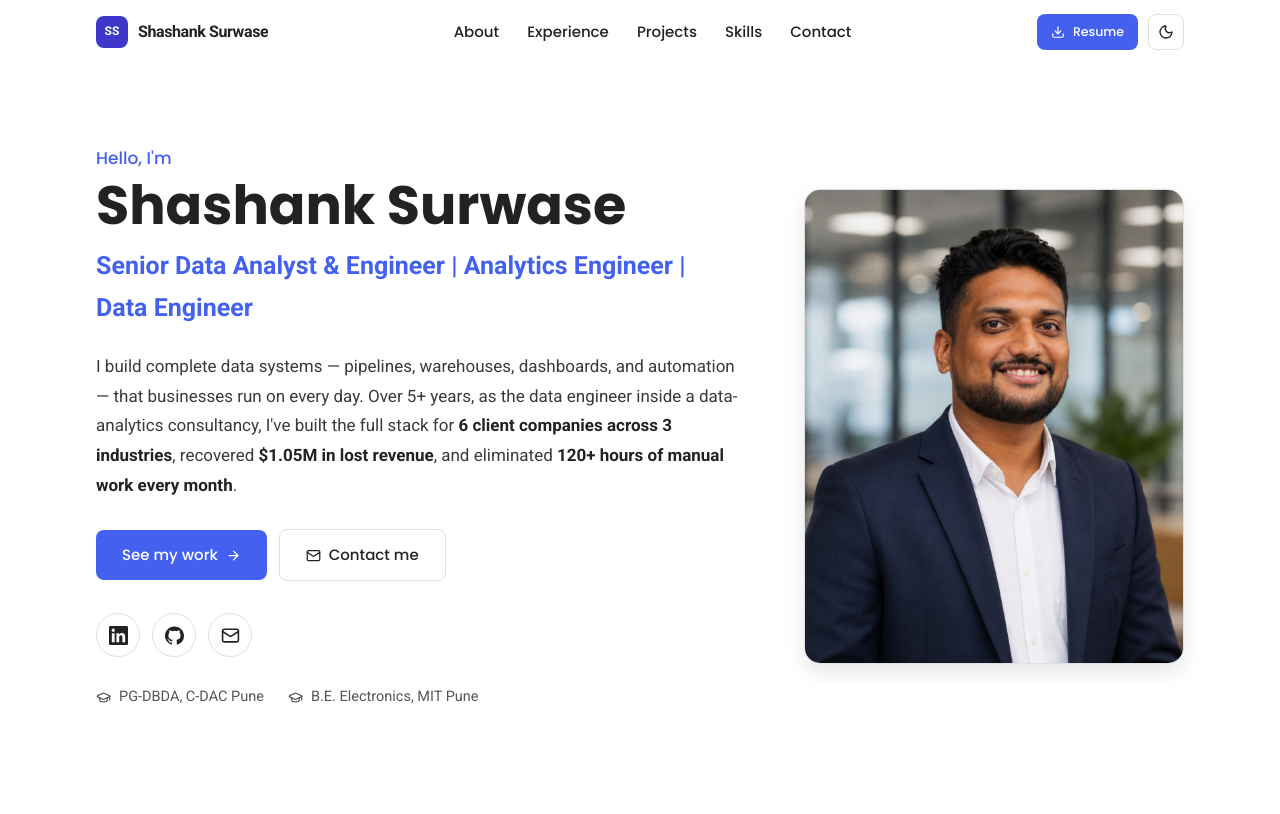
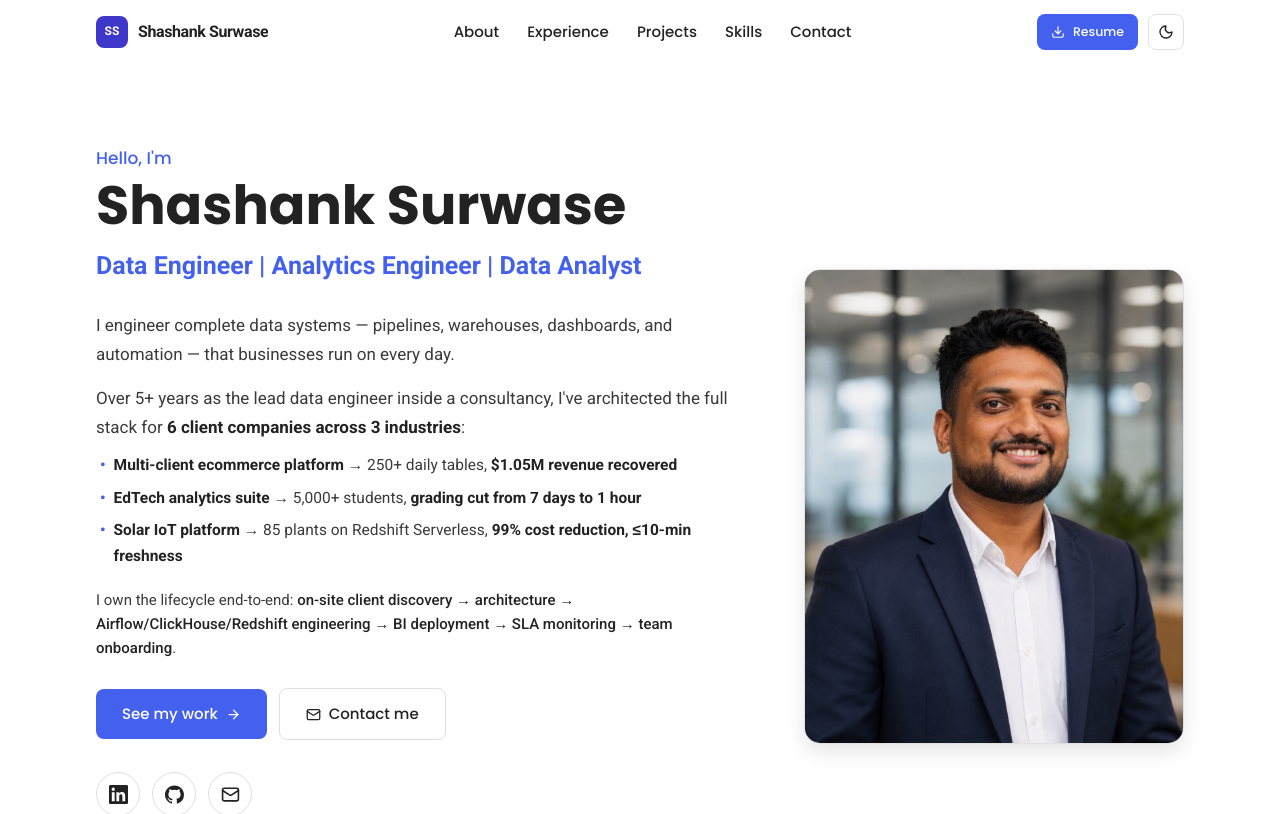
Before and after one commit to ShashankSurwase/Portfolio, a Next.js app: page /Portfolio/ in a window 1280 px wide. Shown: the top 814 px of the page. Built offline with nearby package versions, Linux system fonts and the light colour scheme.

Commit message:
feat: update hero intro with structured bullet metrics and update titles to Data Engineer | Analytics Engineer | Data Analyst

```diff
--- a/components/folio/FolioAbout.tsx
+++ b/components/folio/FolioAbout.tsx
@@ -2,7 +2,7 @@
 import { MapPin, Layers, Boxes, Briefcase, Sun } from "lucide-react";
 
 const FACTS = [
-  { icon: Briefcase, label: "Role", value: "Senior Data & Analytics Engineer" },
+  { icon: Briefcase, label: "Role", value: "Data & Analytics Engineer" },
   { icon: Sun, label: "Focus now", value: "Solar EMS" },
   { icon: Boxes, label: "Industries", value: "E-commerce · EdTech · Renewable Energy" },
   { icon: Layers, label: "Core stack", value: "Python · SQL · Airflow · AWS · Redshift" },
--- a/components/folio/FolioHero.tsx
+++ b/components/folio/FolioHero.tsx
@@ -42,14 +42,41 @@ export default function FolioHero() {
             {PROFILE.title}
           </p>
 
-          <p className="mt-6 text-[17px] leading-[1.75] max-w-2xl">
-            I build complete data systems — pipelines, warehouses, dashboards,
-            and automation — that businesses run on every day. Over 5+ years, as
-            the data engineer inside a data-analytics consultancy, I&apos;ve built the
-            full stack for <strong className="fo-ink">6 client companies across 3 industries</strong>,
-            recovered <strong className="fo-ink">$1.05M in lost revenue</strong>, and eliminated{" "}
-            <strong className="fo-ink">120+ hours of manual work every month</strong>.
-          </p>
+          <div className="mt-6 text-[16px] sm:text-[17px] leading-[1.7] max-w-2xl space-y-4">
+            <p>
+              I engineer complete data systems — pipelines, warehouses, dashboards, and automation — that businesses run on every day.
+            </p>
+
+            <div>
+              <p>
+                Over 5+ years as the lead data engineer inside a consultancy, I&apos;ve architected the full stack for <strong className="fo-ink">6 client companies across 3 industries</strong>:
+              </p>
+              <ul className="mt-2.5 space-y-1.5 pl-1 text-[15px] sm:text-[15.5px]">
+                <li className="flex items-start gap-2">
+                  <span className="text-[var(--fo-accent)] font-bold select-none">•</span>
+                  <span>
+                    <strong className="fo-ink">Multi-client ecommerce platform</strong> → 250+ daily tables, <strong className="fo-ink">$1.05M revenue recovered</strong>
+                  </span>
+                </li>
+                <li className="flex items-start gap-2">
+                  <span className="text-[var(--fo-accent)] font-bold select-none">•</span>
+                  <span>
+                    <strong className="fo-ink">EdTech analytics suite</strong> → 5,000+ students, <strong className="fo-ink">grading cut from 7 days to 1 hour</strong>
+                  </span>
+                </li>
+                <li className="flex items-start gap-2">
+                  <span className="text-[var(--fo-accent)] font-bold select-none">•</span>
+                  <span>
+                    <strong className="fo-ink">Solar IoT platform</strong> → 85 plants on Redshift Serverless, <strong className="fo-ink">99% cost reduction, ≤10-min freshness</strong>
+                  </span>
+                </li>
+              </ul>
+            </div>
+
+            <p className="text-[14.5px] sm:text-[15px] pt-0.5 leading-[1.6]">
+              I own the lifecycle end-to-end: <span className="fo-ink font-medium">on-site client discovery → architecture → Airflow/ClickHouse/Redshift engineering → BI deployment → SLA monitoring → team onboarding</span>.
+            </p>
+          </div>
 
           <div className="mt-7 flex flex-wrap items-center gap-3">
             <a href="#projects" className="fo-btn">
--- a/lib/profile.ts
+++ b/lib/profile.ts
@@ -2,7 +2,7 @@
 // Values verified against the sent resume PDFs (2026).
 export const PROFILE = {
   name: "Shashank Surwase",
-  title: "Senior Data Analyst & Engineer | Analytics Engineer | Data Engineer",
+  title: "Data Engineer | Analytics Engineer | Data Analyst",
   company: "Delphi Analytics",
   companyLocation: "Pune / Mumbai, India",
   yearsLine: "5+ years building production data engineering & analytics platforms at Delphi Analytics.",
```
